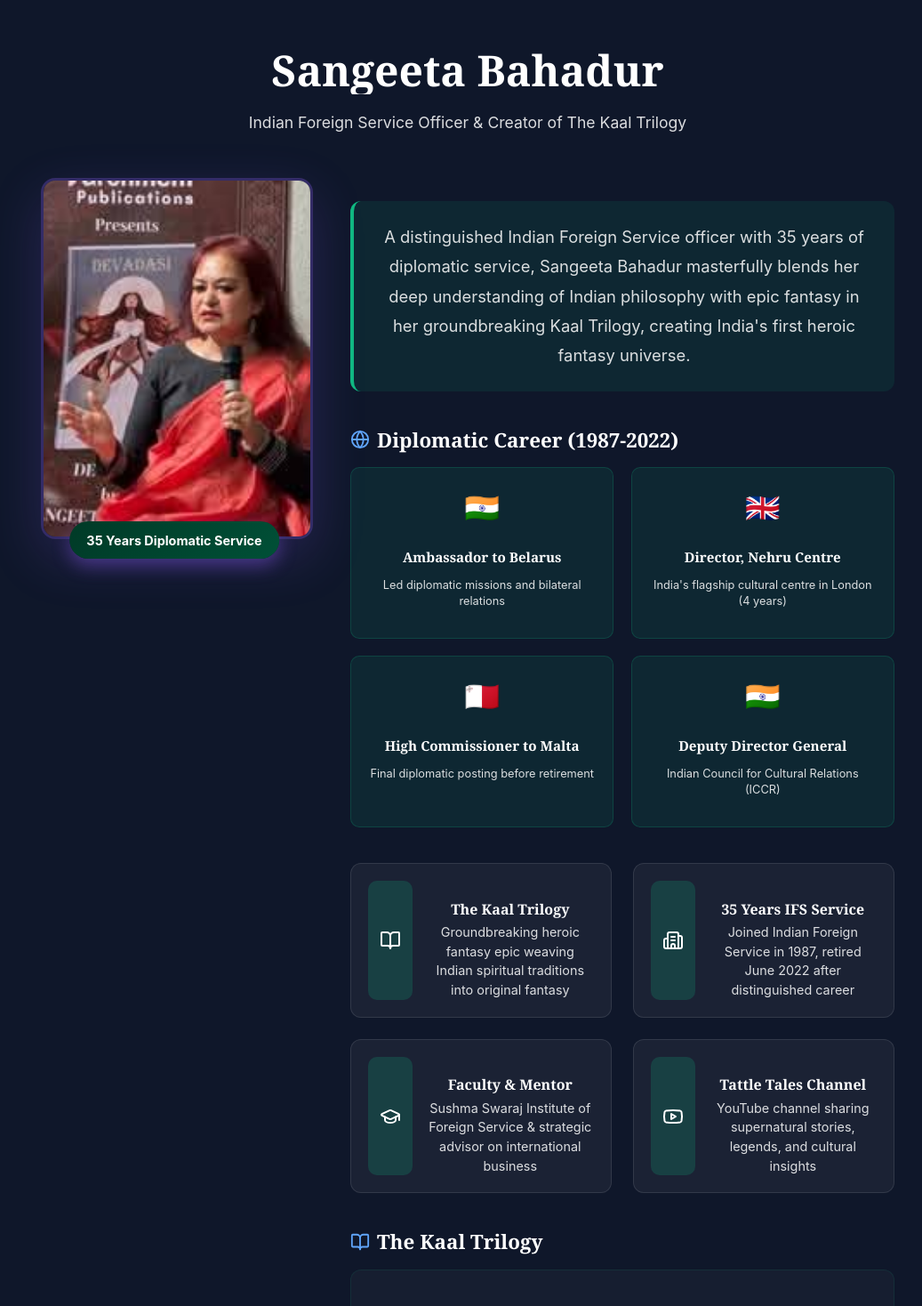
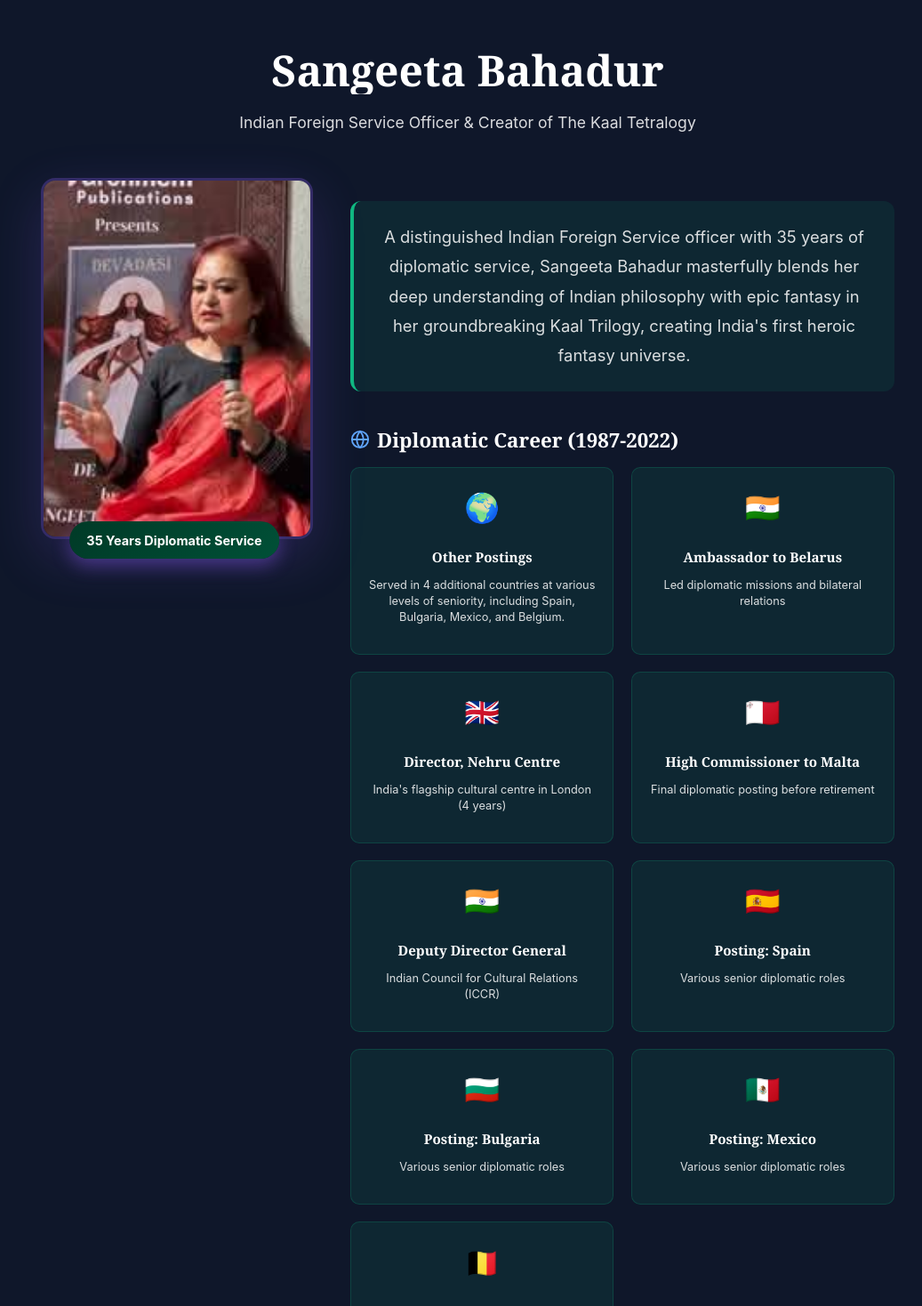
Before and after one commit to sparktuition/SparkWritersRetreat, a React (Vite) app: page / in a window 1280 px wide. Shown: the part 6382-7850 px from the top of the page at 89% size, without its empty margins (114-1151 px from the left). Built offline with nearby package versions, Linux system fonts and the light colour scheme.

Commit message:
update offer will work

```diff
--- a/src/pages/SangeethaBahadur.tsx
+++ b/src/pages/SangeethaBahadur.tsx
@@ -9,7 +9,7 @@ const SangeetaBahadurPage: React.FC = () => {
         <div className="author-header">
           <span className="author-label">Diplomat & Fantasy Author</span>
           <h1 className="author-title">Sangeeta Bahadur</h1>
-          <p className="author-subtitle">Indian Foreign Service Officer & Creator of The Kaal Trilogy</p>
+          <p className="author-subtitle">Indian Foreign Service Officer & Creator of The Kaal Tetralogy</p>
         </div>
 
         <div className="author-content">
@@ -39,26 +39,15 @@ const SangeetaBahadurPage: React.FC = () => {
                 Diplomatic Career (1987-2022)
               </h3>
               <div className="postings-grid">
-                <div className="posting-card">
-                  <div className="posting-flag">🇮🇳</div>
-                  <h4>Ambassador to Belarus</h4>
-                  <p>Led diplomatic missions and bilateral relations</p>
-                </div>
-                <div className="posting-card">
-                  <div className="posting-flag">🇬🇧</div>
-                  <h4>Director, Nehru Centre</h4>
-                  <p>India's flagship cultural centre in London (4 years)</p>
-                </div>
-                <div className="posting-card">
-                  <div className="posting-flag">🇲🇹</div>
-                  <h4>High Commissioner to Malta</h4>
-                  <p>Final diplomatic posting before retirement</p>
-                </div>
-                <div className="posting-card">
-                  <div className="posting-flag">🇮🇳</div>
-                  <h4>Deputy Director General</h4>
-                  <p>Indian Council for Cultural Relations (ICCR)</p>
-                </div>
+                                <div className="posting-card"><div className="posting-flag">🌍</div><h4>Other Postings</h4><p>Served in 4 additional countries at various levels of seniority, including Spain, Bulgaria, Mexico, and Belgium.</p></div>
+                <div className="posting-card"><div className="posting-flag">🇮🇳</div><h4>Ambassador to Belarus</h4><p>Led diplomatic missions and bilateral relations</p></div>
+                <div className="posting-card"><div className="posting-flag">🇬🇧</div><h4>Director, Nehru Centre</h4><p>India's flagship cultural centre in London (4 years)</p></div>
+                <div className="posting-card"><div className="posting-flag">🇲🇹</div><h4>High Commissioner to Malta</h4><p>Final diplomatic posting before retirement</p></div>
+                <div className="posting-card"><div className="posting-flag">🇮🇳</div><h4>Deputy Director General</h4><p>Indian Council for Cultural Relations (ICCR)</p></div>
+                <div className="posting-card"><div className="posting-flag">🇪🇸</div><h4>Posting: Spain</h4><p>Various senior diplomatic roles</p></div>
+                <div className="posting-card"><div className="posting-flag">🇧🇬</div><h4>Posting: Bulgaria</h4><p>Various senior diplomatic roles</p></div>
+                <div className="posting-card"><div className="posting-flag">🇲🇽</div><h4>Posting: Mexico</h4><p>Various senior diplomatic roles</p></div>
+                <div className="posting-card"><div className="posting-flag">🇧🇪</div><h4>Posting: Belgium</h4><p>Various senior diplomatic roles</p></div>
               </div>
             </div>
 
@@ -107,7 +96,7 @@ const SangeetaBahadurPage: React.FC = () => {
             <div className="trilogy-section">
               <h3 className="section-subtitle">
                 <BookOpen className="section-icon" size={22} />
-                The Kaal Trilogy
+                The Kaal Tetralogy
               </h3>
               <div className="trilogy-timeline">
                 <div className="trilogy-book">
@@ -128,7 +117,14 @@ const SangeetaBahadurPage: React.FC = () => {
                   <div className="book-number">III</div>
                   <div className="book-details">
                     <h4>Mahakaal (Book III)</h4>
-                    <p>Final installment • Culmination of the epic Indian superhero narrative</p>
+                    <p>Published: 2022 • Culmination of the epic Indian superhero narrative</p>
+                  </div>
+                </div>
+                <div className="trilogy-book">
+                  <div className="book-number">IV</div>
+                  <div className="book-details">
+                    <h4>Drohakaal (Book IV)</h4>
+                    <p>The story that turned the trilogy into a tetralogy, bringing the saga to its true conclusion.</p>
                   </div>
                 </div>
               </div>
@@ -164,8 +160,9 @@ const SangeetaBahadurPage: React.FC = () => {
                 <div className="background-item">
                   <BookOpen size={18} />
                   <div>
-                    <h5>Latest Work</h5>
+                    <h5>Latest Works</h5>
                     <p>Devadasi - Stand-alone novel exploring cultural themes</p>
+                    <p>Drohakaal - The fourth book in the Kaal Tetralogy</p>
                   </div>
                 </div>
               </div>
```
